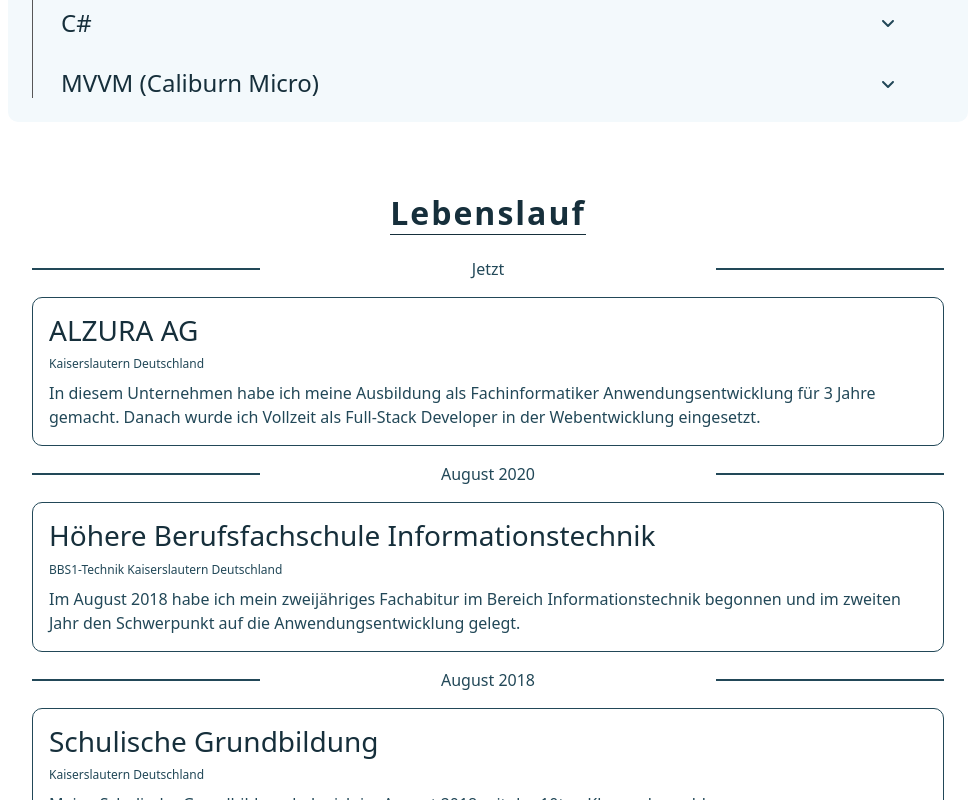
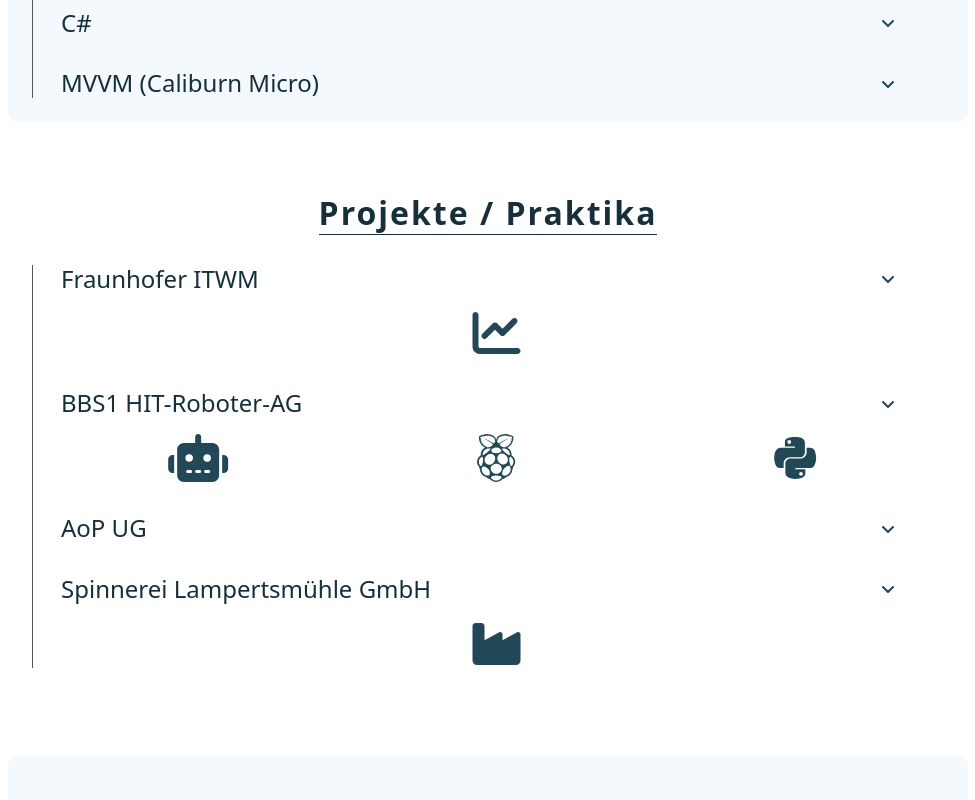
Before and after one commit to DeJoon/Portfolio, a Vue app: page / in a window 1280 px wide. Shown: the part 2760-3560 px from the top of the page, without its empty margins (152-1127 px from the left). Built offline with nearby package versions, Linux system fonts and the light colour scheme.

Commit message:
Added information about my projects and internships. Also improved the animations for the CollapseBox.vue, to react to the event fired by bootstrap.

```diff
--- a/src/App.vue
+++ b/src/App.vue
@@ -2,6 +2,7 @@
 import IntroductionView from "@/views/IntroductionView.vue";
 import AboutMeView from "@/views/AboutMeView.vue";
 import ExperienceView from "@/views/ExperienceView.vue";
+import ProjectsView from "@/views/ProjectsView.vue";
 import ResumeView from "@/views/ResumeView.vue";
 import LanguageView from "@/views/LanguageView.vue";
 import FunFactsView from "@/views/FunFactsView.vue";
@@ -15,7 +16,9 @@
 
   <ExperienceView class="highlighted" />
 
-  <ResumeView />
+  <ProjectsView />
+
+  <ResumeView class="highlighted mt-5" />
 
   <LanguageView />
 
--- a/src/components/ExperienceBox.vue
+++ b/src/components/CollapseBox.vue
@@ -1,5 +1,5 @@
 <script setup>
-import {ref, useSlots} from "vue";
+import {onMounted, ref, useSlots} from "vue";
 
 defineProps({
   title: {
@@ -11,11 +11,22 @@
 const showIcons = undefined !== useSlots().icons
 const uuid = crypto.randomUUID().toString()
 const isCollapsed = ref(true)
+const collapse = ref(null)
+
+onMounted(() => {
+  collapse.value?.addEventListener('show.bs.collapse', () => {
+    isCollapsed.value = false
+  })
+
+  collapse.value?.addEventListener('hide.bs.collapse', () => {
+    isCollapsed.value = true
+  })
+})
 </script>
 
 <template>
   <div class="container experience-box">
-    <div @click="isCollapsed = false === isCollapsed" class="pointer" data-bs-toggle="collapse" :data-bs-target="'#' + uuid" aria-expanded="false" :aria-controls="uuid">
+    <div class="pointer" data-bs-toggle="collapse" :data-bs-target="'#' + uuid" aria-expanded="false" :aria-controls="uuid">
       <div class="row align-items-center justify-content-between">
         <h4 class="col-10 mb-0">{{ title }}</h4>
         <div class="col-1 transition-container" :class="{rotate: false === isCollapsed}">
@@ -28,7 +39,7 @@
       </div>
     </div>
 
-    <div class="row collapse" @change="console.log('sui')" :class="{'mt-3': false === showIcons}" :id="uuid">
+    <div class="row collapse" :class="{'mt-3': false === showIcons}" :id="uuid" ref="collapse">
       <div class="col card card-body">
         <slot />
       </div>
--- a/src/views/ExperienceView.vue
+++ b/src/views/ExperienceView.vue
@@ -1,7 +1,7 @@
 <script setup>
 import SectionHeader from "@/components/SectionHeader.vue";
 import SkillRow from "@/components/SkillRow.vue";
-import ExperienceBox from "@/components/ExperienceBox.vue";
+import CollapseBox from "@/components/CollapseBox.vue";
 import {ref} from "vue";
 
 const skills = ref([
@@ -24,7 +24,7 @@
       <SectionHeader title="Erfahrung" />
 
       <div class="content">
-        <ExperienceBox title="Ausbildung">
+        <CollapseBox title="Ausbildung">
           <template v-slot:icons>
             <font-awesome-icon :icon="['fas', 'graduation-cap']" size="3x" />
           </template>
@@ -34,9 +34,9 @@
           E-Commerce-Plattform für Reifen und andere Autoteile entwickelte und somit im Bereich Webentwicklung tätig
           war. Dabei kam ich mit verschiedenen Programmiersprachen und Technologien in Kontakt und konnte meine
           Ausbildung erfolgreich abschließen. Diese endete im Juli 2023, nach einer Dauer von drei Jahren.
-        </ExperienceBox>
+        </CollapseBox>
 
-        <ExperienceBox title="PHP / Symfony">
+        <CollapseBox title="PHP / Symfony">
           <template v-slot:icons>
             <font-awesome-icon :icon="['fab', 'php']" size="3x" />
             <font-awesome-icon :icon="['fab', 'symfony']" size="3x" />
@@ -50,9 +50,9 @@
           das für Befehle oder RabbitMQ Consumer verwendet wurde. Für das Umsetzen von Mockups verwendeten ich die
           Templatesprachen Smarty und Twig. Um die Gestaltung von Stylesheets zu erleichtern, griffen ich oft
           auf SCSS zurück. Außerdem kenne ich mich mit dem CSS-Framework Bootstrap aus.
-        </ExperienceBox>
+        </CollapseBox>
 
-        <ExperienceBox title="Versionsverwaltung">
+        <CollapseBox title="Versionsverwaltung">
           <template v-slot:icons>
             <font-awesome-icon :icon="['fab', 'git-alt']" size="3x" />
             <font-awesome-icon :icon="['fab', 'github']" size="3x" />
@@ -65,9 +65,9 @@
           erstellt, Back-Merges durchgeführt und auch gelegentlich Cherry-Pick angewendet. Für die Versionsverwaltung
           auf dem Server habe ich entweder GitLab oder GitHub verwendet. Bei meiner Arbeit habe ich hauptsächlich
           GitLab genutzt, während ich privat ausschließlich GitHub verwende.
-        </ExperienceBox>
+        </CollapseBox>
 
-        <ExperienceBox title="Tests">
+        <CollapseBox title="Tests">
           <template v-slot:icons>
             <font-awesome-icon :icon="['fas', 'microscope']" size="3x" />
           </template>
@@ -82,9 +82,9 @@
           Behat Tests wurden zusätzlich für die API-Projekte verwendet, um sicherzustellen, dass die Endpunkte gemäß
           bestimmten Vorgaben funktionierten. Dies war insbesondere wichtig für ältere API-Versionen,
           um sicherzustellen, dass Implementierungen mit älteren Versionen nicht beeinträchtigt wurden.
-        </ExperienceBox>
+        </CollapseBox>
 
-        <ExperienceBox title="CI/CD (Jenkins)">
+        <CollapseBox title="CI/CD (Jenkins)">
           <template v-slot:icons>
             <font-awesome-icon :icon="['fab', 'jenkins']" size="3x" />
           </template>
@@ -98,9 +98,9 @@
           um den Code beim Release auf die Webserver zu deployen. Bei uns wurde GitLab so konfiguriert, dass ein Merge
           in den Branches main/master/develop nur dann möglich war, wenn Jenkins zuvor die
           Qualität sichergestellt hatte.
-        </ExperienceBox>
+        </CollapseBox>
 
-        <ExperienceBox title="C#">
+        <CollapseBox title="C#">
           Meine Reise mit C# begann während meines Fachabiturs an der BBS1 Technik Kaiserslautern, wo ich mich auf
           Anwendungsentwicklung spezialisierte. Hier entdeckte ich schnell meine Vorliebe für die Programmiersprache
           und die Entwicklungsumgebung von Microsoft. Während eines Praktikums in einem Unternehmen, bei dem ich C#
@@ -108,9 +108,9 @@
           mich dazu, mich auch in meiner Freizeit intensiv mit C# zu beschäftigen. Während dieser Zeit erkundete
           ich verschiedene Erweiterungen wie beispielsweise LINQ oder SQLKata, um sie als Query Builder für meine
           SQLite-Datenbank zu verwenden.
-        </ExperienceBox>
+        </CollapseBox>
 
-        <ExperienceBox title="MVVM (Caliburn Micro)">
+        <CollapseBox title="MVVM (Caliburn Micro)">
           Als ich mir C# beigebracht habe, habe ich die meiste Zeit damit verbracht, Windows Forms-Anwendungen zu
           entwickeln. Da Windows Forms in Bezug auf die Skalierbarkeit der grafischen Benutzeroberfläche relativ
           eingeschränkt ist, habe ich mich verstärkt mit WPF auseinandergesetzt. Obwohl WPF auf den ersten Blick
@@ -118,7 +118,7 @@
           machen. Allerdings habe ich auch hier bald erkannt, dass die Arbeit mit Daten in Textfeldern und anderen
           Elementen zeitaufwendig sein kann, weshalb ich mich mit MVVM auseinandergesetzt habe. Als Framework habe
           ich Caliburn Micro verwendet, das sowohl für Anfänger geeignet als auch leistungsstark ist.
-        </ExperienceBox>
+        </CollapseBox>
       </div>
     </div>
   </div>
--- /dev/null
+++ b/src/views/ProjectsView.vue
@@ -0,0 +1,83 @@
+<script setup>
+import SectionHeader from "@/components/SectionHeader.vue";
+import CollapseBox from "@/components/CollapseBox.vue";
+</script>
+
+<template>
+  <div class="p-4">
+    <div class="experience mt-5">
+      <SectionHeader title="Projekte / Praktika" />
+
+      <div class="content">
+        <CollapseBox title="Fraunhofer ITWM">
+          <template v-slot:icons>
+            <font-awesome-icon :icon="['fas', 'chart-line']" size="3x" />
+          </template>
+
+          Im Zuge meines Fachabiturs bekam ich am Ende des zweiten Jahres, wegen meinen Leistungen, die
+          Möglichkeit mein Abschlussprojekt beim Fraunhofer ITWM in Kaiserslautern zu absolvieren. Dabei habe ich
+          eine bestehende Software zur Auswertung von verschiedenen Automobildaten erweitert, welche unter anderem
+          mittels Graphen die Beständigkeit und die Belastbarkeit von Autoteilen bestimmen kann. Meine Aufgabe war
+          dabei bestehende Pointer in dem C++ Programm durch "Smarte Pointer" zu ersetzen. Der Vorteil dieser Pointer
+          ist, dass sie wissen, wenn sie nicht mehr gebraucht werden und dann selbstständig ihren Speicher freigeben.
+          Außerdem habe ich bestehende Fenster um ein paar weitere Eingabefelder mittels Qt erweitert.
+        </CollapseBox>
+
+        <CollapseBox title="BBS1 HIT-Roboter-AG">
+          <template v-slot:icons>
+            <font-awesome-icon :icon="['fas', 'robot']" size="3x" />
+            <font-awesome-icon :icon="['fab', 'raspberry-pi']" size="3x" />
+            <font-awesome-icon :icon="['fab', 'python']" size="3x" />
+          </template>
+
+          Die HIT-Roboter-AG war eine freiwillige Arbeitsgemeinschaft während meines Fachabiturs. In dieser AG ging es
+          darum, eigenständig einen Roboter zu bauen, der mithilfe eines Programms gesteuert werden konnte. Dieser
+          sollte anschließend in der Lage sein, alleine einer schwarzen Linie auf weißem Hintergrund zu folgen.
+          <br /><br />
+          Dafür kamen zwei einfache Motoren mit Rädern, eine Powerbank, mehrere Sensoren mit Widerständen und ein
+          Raspberry Pi zum Einsatz. Als Programmiersprache wurde Python verwendet.
+          <br /><br />
+          Zu Beginn musste der Roboter gebaut werden. Dabei wurden die Motoren und Sensoren in Reihe mit Widerständen
+          geschaltet, um die Spannung anzupassen. Sowohl die Sensoren als auch die Motoren wurden anschließend an die
+          GPIO-Pins des Raspberry Pi angeschlossen. Das erste Programm bestand darin, den Roboter auf Anweisung hin zu
+          bewegen. Wenn also eine Taste auf der Tastatur gedrückt wurde, sollte sich der Roboter entsprechend bewegen.
+          Nachdem diese Funktion implementiert war, wurde das Programm so erweitert, dass es die Sensordaten auslesen
+          und die Motoren entsprechend steuern konnte, um der Linie zu folgen.
+        </CollapseBox>
+
+        <CollapseBox title="AoP UG">
+          Während meines sechswöchigen Praktikums während meines Fachabiturs arbeitete ich in einem Einzelunternehmen.
+          Meine Aufgabe bestand darin, eine Desktop-Applikation zu entwickeln, die als Garantiezeitverwaltung dienen
+          sollte. Die Anwendung sollte es ermöglichen, Artikel mit Informationen darüber zu speichern, wo sie gekauft
+          wurden, wann der Kauf erfolgte und wie lange die Garantie dafür gilt. Alle diese Informationen sollten in
+          einem DataGrid angezeigt werden, das die Daten aus einer SQL-Server-Datenbank im Hintergrund ausliest. Die
+          gesamte Anwendung wurde mit C# entwickelt und mit Windows Forms gestaltet. Mir wurde dabei freie Hand
+          gelassen, wie ich das Programm gestalte.
+        </CollapseBox>
+
+        <CollapseBox title="Spinnerei Lampertsmühle GmbH">
+          <template v-slot:icons>
+            <font-awesome-icon :icon="['fas', 'industry']" size="3x" />
+          </template>
+
+          Während meiner Schulzeit absolvierte ich ein Praktikum in der Spinnerei Lampertsmühle. In dieser Zeit führte
+          ich verschiedene Tätigkeiten als Schlosser und Einrichter für die Spinnmaschinen auf dem Firmengelände aus.
+          Meine Aufgaben umfassten die Überprüfung der Garnqualität sowie gegebenenfalls die Nachjustierung der
+          Maschinen. Darüber hinaus war ich auch an der Vorbereitung der Maschinen für neue Garne beteiligt, da diese
+          entsprechend den Kundenanforderungen eingestellt werden mussten. Wir erhielten klare Vorgaben vom Kunden,
+          denen ich sehr genau folgen musste. Abhängig von der Garnstärke wurden dann die erforderlichen Zahnräder
+          eingebaut.
+        </CollapseBox>
+      </div>
+    </div>
+  </div>
+</template>
+
+<style scoped>
+.experience {
+  .content {
+    border-left: 1px solid #575757;
+    padding-left: 1rem;
+  }
+}
+</style>
--- a/src/views/ResumeView.vue
+++ b/src/views/ResumeView.vue
@@ -9,7 +9,7 @@
 
   <ResumeCard location="Kaiserslautern Deutschland" name="ALZURA AG" until="Jetzt">
     In diesem Unternehmen habe ich meine Ausbildung als Fachinformatiker Anwendungsentwicklung für 3 Jahre gemacht.
-    Danach wurde ich Vollzeit als Full-Stack Developer in der Webentwicklung eingesetzt.
+    Aktuell werde ich Vollzeit als Full-Stack Developer in der Webentwicklung eingesetzt.
   </ResumeCard>
 
   <ResumeCard location="BBS1-Technik Kaiserslautern Deutschland" name="Höhere Berufsfachschule Informationstechnik" until="August 2020">
```
Also changed, not shown: 1 other file (tests, documents, lock files or other folders).
